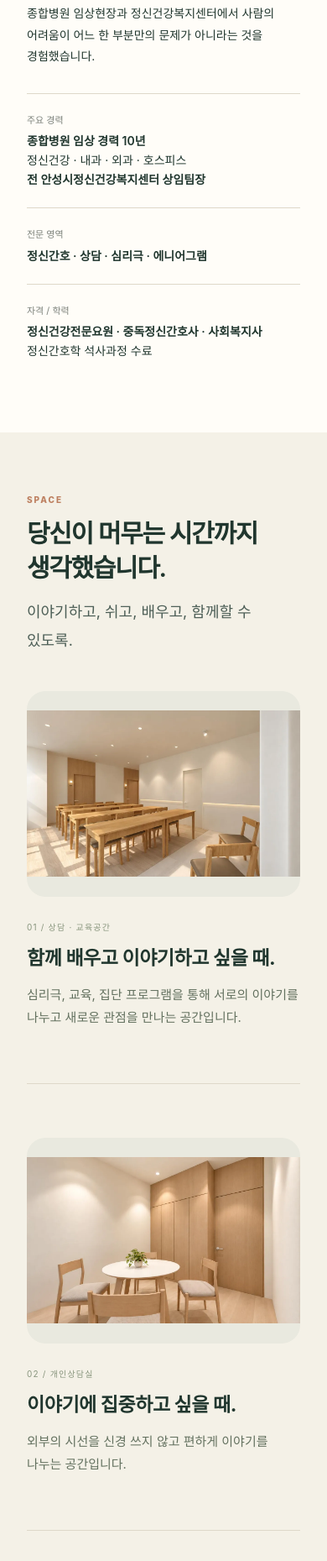
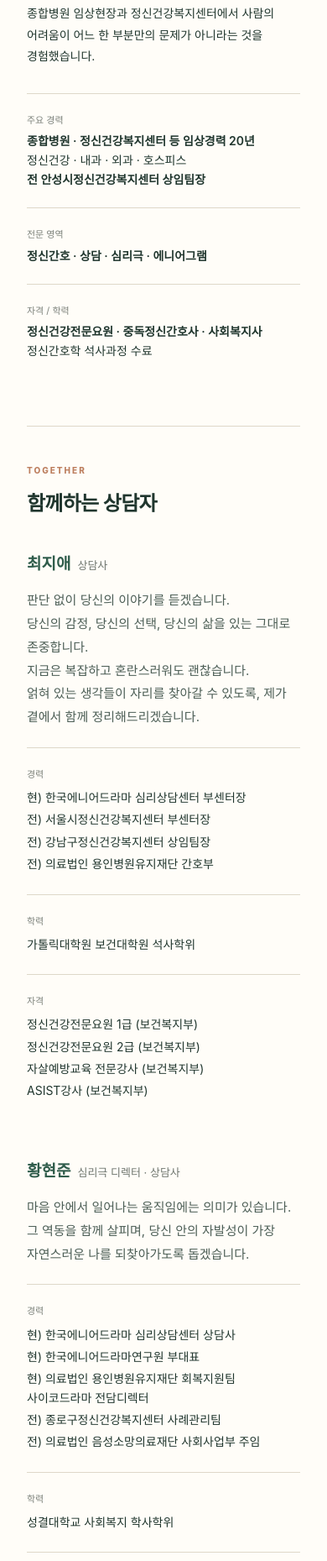
Before and after one commit to hiyong7759/jeongin, a plain HTML site: page index.html in a window 390 px wide. Shown: the part 8614-10473 px from the top of the page at 84% size. Drawn offline with Linux system fonts and the light colour scheme.

Commit message:
feat: 상담자 2명 추가(최지애·황현준)와 대표 경력 문구 수정
대표 아래에 사진 없이 이름·소개말·경력·학력·자격을 보여주는 상담자 소개를 넣고,
대표 경력 첫 줄을 "종합병원 · 정신건강복지센터 등 임상경력 20년"으로 바꿨다.
요청: 대화 — 경력 20년 문구 교체, 상담자 2명 추가(사진 없음), 최지애는 부센터장이 아니라 상담사, 황현준은 심리극디렉터 · 상담사
결정: 두 사람 경력 줄의 기관 내 직함(예: 최지애의 한국에니어드라마 심리상담센터 부센터장)은 받은 캡처 그대로 두었다 — 센터 내 직함(상담사)과 다른 기관 직함은 별개라서
검증: PC(1920px)·모바일(390px)에서 상담자 2명 모두 표시, 가로 넘침 없음, 이미지·전화 링크 변화 없음
Co-Authored-By: Claude Sonnet 5.5 <noreply@anthropic.com>

```diff
--- a/assets/site.css
+++ b/assets/site.css
@@ -498,3 +498,15 @@ footer img{filter:none;opacity:1;width:72px;height:76px;object-fit:contain}
 /* The section index owns in-page navigation; these labels are reading content. */
 .choice-method{flex-shrink:0;font-size:14px;font-weight:500;color:var(--muted);line-height:1.7}
 picture{display:contents}
+
+/* 대표 아래에 사진 없이 이어지는 상담자 소개: 대표 소개와 같은 목록 글자 모양을 쓴다. */
+.team{margin-top:72px;padding-top:56px;border-top:1px solid var(--line)}
+.team-heading{font-size:clamp(24px,2.4vw,30px);font-weight:600;letter-spacing:-.03em;margin:0 0 36px}
+.team-list{display:grid;grid-template-columns:1fr 1fr;gap:56px}
+.team-member{min-width:0}
+.team-member .counselor-name{margin-bottom:14px}
+.team-quote{font-size:15px;line-height:1.85;color:#4c5e56;margin:0}
+.team-facts{margin-top:22px}
+.team-facts .fact ul{list-style:none;margin:6px 0 0;padding:0}
+.team-facts .fact li{padding:2px 0;line-height:1.6;word-break:keep-all}
+@media(max-width:860px){.team{margin-top:56px;padding-top:44px}.team-list{grid-template-columns:1fr;gap:44px}}
--- a/index.html
+++ b/index.html
@@ -7,7 +7,7 @@
 <meta name="description" content="당신의 마음만이 아니라 삶을 함께 보는 정인통합건강상담센터" />
 <meta name="theme-color" content="#2f5c4b" />
 <link rel="icon" href="assets/jeongin-symbol.svg?v=2" type="image/svg+xml" />
-<link rel="stylesheet" href="assets/site.css?v=simple-navigation-1" />
+<link rel="stylesheet" href="assets/site.css?v=team-1" />
 </head>
 <body>
 <div id="readingProgress" aria-hidden="true"></div>
@@ -140,11 +140,35 @@
       <p>종합병원 임상현장과 정신건강복지센터에서 사람의 어려움이 어느 한 부분만의 문제가 아니라는 것을 경험했습니다.</p>
       <div class="credentials">
       <div class="profile-facts">
-        <div class="fact"><small>주요 경력</small><b>종합병원 임상 경력 10년</b><br>정신건강 · 내과 · 외과 · 호스피스<br><b>전 안성시정신건강복지센터 상임팀장</b></div>
+        <div class="fact"><small>주요 경력</small><b>종합병원 · 정신건강복지센터 등 임상경력 20년</b><br>정신건강 · 내과 · 외과 · 호스피스<br><b>전 안성시정신건강복지센터 상임팀장</b></div>
         <div class="fact"><small>전문 영역</small><b>정신간호 · 상담 · 심리극 · 에니어그램</b></div>
         <div class="fact"><small>자격 / 학력</small><b>정신건강전문요원 · 중독정신간호사 · 사회복지사</b><br>정신간호학 석사과정 수료</div>
       </div>
       </div>
+    </div>
+  </div>
+  <div class="container team">
+    <div class="kicker">TOGETHER</div>
+    <h3 class="team-heading">함께하는 상담자</h3>
+    <div class="team-list">
+      <article class="team-member">
+        <p class="counselor-name">최지애<span>상담사</span></p>
+        <p class="team-quote">판단 없이 당신의 이야기를 듣겠습니다.<br>당신의 감정, 당신의 선택, 당신의 삶을 있는 그대로 존중합니다.<br>지금은 복잡하고 혼란스러워도 괜찮습니다.<br>얽혀 있는 생각들이 자리를 찾아갈 수 있도록, 제가 곁에서 함께 정리해드리겠습니다.</p>
+        <div class="team-facts">
+          <div class="fact"><small>경력</small><ul><li>현) 한국에니어드라마 심리상담센터 부센터장</li><li>전) 서울시정신건강복지센터 부센터장</li><li>전) 강남구정신건강복지센터 상임팀장</li><li>전) 의료법인 용인병원유지재단 간호부</li></ul></div>
+          <div class="fact"><small>학력</small><ul><li>가톨릭대학원 보건대학원 석사학위</li></ul></div>
+          <div class="fact"><small>자격</small><ul><li>정신건강전문요원 1급 (보건복지부)</li><li>정신건강전문요원 2급 (보건복지부)</li><li>자살예방교육 전문강사 (보건복지부)</li><li>ASIST강사 (보건복지부)</li></ul></div>
+        </div>
+      </article>
+      <article class="team-member">
+        <p class="counselor-name">황현준<span>심리극 디렉터 · 상담사</span></p>
+        <p class="team-quote">마음 안에서 일어나는 움직임에는 의미가 있습니다.<br>그 역동을 함께 살피며, 당신 안의 자발성이 가장 자연스러운 나를 되찾아가도록 돕겠습니다.</p>
+        <div class="team-facts">
+          <div class="fact"><small>경력</small><ul><li>현) 한국에니어드라마 심리상담센터 상담사</li><li>현) 한국에니어드라마연구원 부대표</li><li>현) 의료법인 용인병원유지재단 회복지원팀 사이코드라마 전담디렉터</li><li>전) 종로구정신건강복지센터 사례관리팀</li><li>전) 의료법인 음성소망의료재단 사회사업부 주임</li></ul></div>
+          <div class="fact"><small>학력</small><ul><li>성결대학교 사회복지 학사학위</li></ul></div>
+          <div class="fact"><small>자격</small><ul><li>정신건강전문요원 1급 (보건복지부)</li><li>임상사이코드라마 디렉터 (한국에니어드라마연구원)</li><li>임상사이코드라마 전문강사 (한국에니어드라마연구원)</li></ul></div>
+        </div>
+      </article>
     </div>
   </div>
 </section>
@@ -297,7 +321,7 @@ window.addEventListener('resize',updateSection);
 updateSection();
 
 // Observe individual pieces so long mobile sections never wait to become visible.
-const revealGroups='.cards,.perspectives,.triad,.profile-facts,.programs,.steps,.info-grid,.choice-list,.name-values,.faq-list';
+const revealGroups='.cards,.perspectives,.triad,.profile-facts,.programs,.steps,.info-grid,.choice-list,.name-values,.faq-list,.team-list';
 const revealTargets=new Set();
 document.querySelectorAll('main .kicker,main h1,main h2,main .lead,main .quote,.hero-copy .mini,.hero-copy .scroll-cue,.hero-copy > div[style],.hero-media,.axes > div > .visual-frame,.visual-caption,.profile > div:first-child,.profile > div > p:not(.lead)').forEach(el=>revealTargets.add(el));
 document.querySelectorAll(revealGroups).forEach(group=>{
```
Also changed, not shown: voucher.html (+1 -1 lines), 1 other file.
